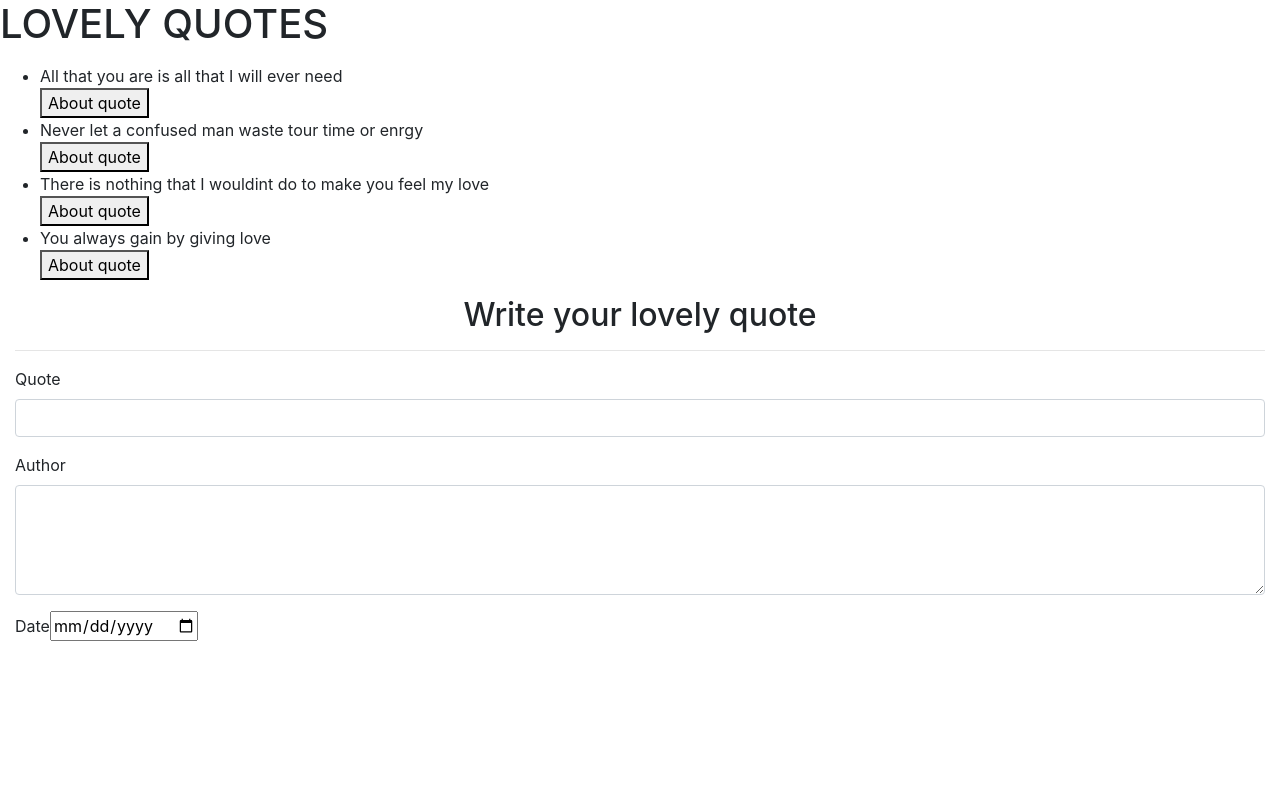
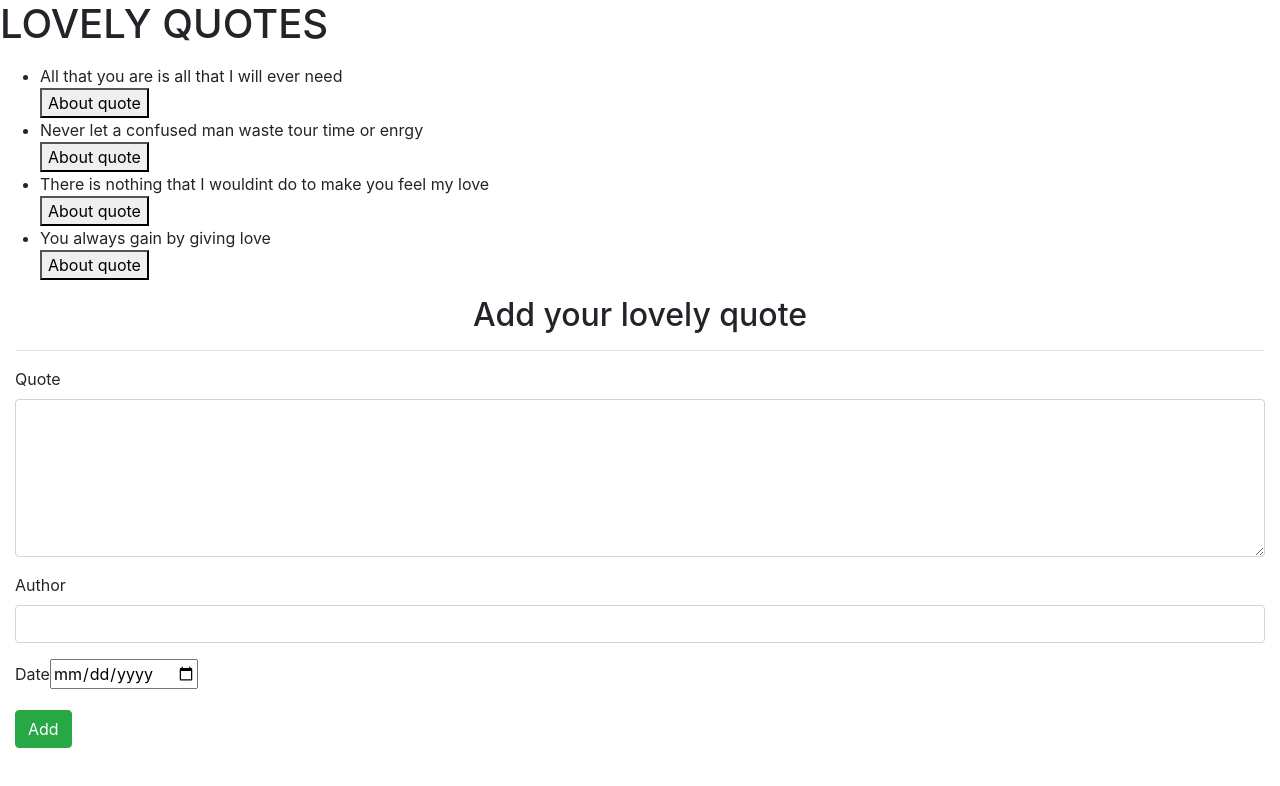
Before and after one commit to BrendaMwiza/Quotes-in-Angular, an Angular app: page / in a window 1280 px wide. Shown: the top 786 px of the page. Built offline with nearby package versions, Linux system fonts and the light colour scheme.

Commit message:
add submit button

```diff
--- a/src/app/app.module.ts
+++ b/src/app/app.module.ts
@@ -1,5 +1,6 @@
 import { BrowserModule } from '@angular/platform-browser';
 import { NgModule } from '@angular/core';
+import { FormsModule } from '@angular/forms';
 
 import { AppRoutingModule } from './app-routing.module';
 import { AppComponent } from './app.component';
@@ -18,7 +19,8 @@ import { CohenFormComponent } from './cohen-form/cohen-form.component';
   ],
   imports: [
     BrowserModule,
-    AppRoutingModule
+    AppRoutingModule,
+    FormsModule
   ],
   providers: [],
   bootstrap: [AppComponent]
--- a/src/app/cohen-form/cohen-form.component.html
+++ b/src/app/cohen-form/cohen-form.component.html
@@ -1,23 +1,35 @@
 <div class="container-fluid">
-    <h2 class="text-center">Write your lovely quote</h2>
+    <h2 class="text-center">Add your lovely quote</h2>
     <hr>
-    <form>
+    <form (ngSubmit)='submitQuote()' #quoteForm='ngForm'>
         <div class="form-group">
 
             <label for="quot">Quote</label>
-            <input type="text" required class="form-control" id="quot">
+            <textarea type="text" required class="form-control" id="quot" rows="6" [(ngModel)]="newQuotes.quote" name="quote" #quote='ngModel' required></textarea>
+            <div [hidden]="quote.valid || quote.pristine" class="alert alert-danger">
+                <p>fill in your quote.</p>
+            </div>
+        </div>
 
-        </div>
         <div class="form-group">
 
             <label for="author">Author</label>
-            <textarea class="form-control" id="author" rows="4" required></textarea>
+            <input class="form-control" id="author" [(ngModel)]="newQuotes.author" name="author" #author="ngModel" required>
+            <div [hidden]="author.valid || author.pristine" class="alert alert-danger">
+                <p>enter name of the Author</p>
+            </div>
 
         </div>
         <div class="form-group">
             <label for="date">Date</label>
-            <input type='date' id="date" required>
+            <input type='date' id="date" [(ngModel)]="newQuotes.completeDate" name="completeDate" #completeDate="ngModel" required>
+            <div [hidden]="completeDate.valid || completeDate.pristine" class="alert alert-danger">
+                <p>Date please</p>
+            </div>
 
         </div>
+
+        <button type="submit" class="btn btn-success">Add</button>
+
     </form>
 </div>
--- a/src/app/cohen-form/cohen-form.component.ts
+++ b/src/app/cohen-form/cohen-form.component.ts
@@ -1,4 +1,5 @@
-import { Component, OnInit } from '@angular/core';
+import { Component, OnInit, Output, EventEmitter } from '@angular/core';
+import { Cohen } from '../cohen';
 
 @Component({
   selector: 'app-cohen-form',
@@ -7,6 +8,13 @@ import { Component, OnInit } from '@angular/core';
 })
 export class CohenFormComponent implements OnInit {
 
+  newQuotes = new Cohen(0,"","",new Date());
+  @Output() addQuote = new EventEmitter<Cohen>();
+
+  submitQuote(){
+    this.addQuote.emit(this.newQuotes);
+  }
+
   constructor() { }
 
   ngOnInit() {
--- a/src/app/cohen/cohen.component.html
+++ b/src/app/cohen/cohen.component.html
@@ -7,6 +7,6 @@
         <app-cohen-details *ngIf='quote.showAuthor' [quotes]='quote' (isComplete) = 'removeQuote($event,i)'></app-cohen-details>
       </div>
     </ul>
-    <app-cohen-form></app-cohen-form>
+    <app-cohen-form (addQuote)="addNewQuotes($event)"></app-cohen-form>
 
 </div>
--- a/src/app/cohen/cohen.component.ts
+++ b/src/app/cohen/cohen.component.ts
@@ -12,7 +12,7 @@ export class CohenComponent implements OnInit {
     new Cohen(1, 'All that you are is all that I will ever need','By ED SHEERAN',new Date(2019,8,24)),
     new Cohen(2, 'Never let a confused man waste tour time or enrgy','By R.H SIN',new Date(2019,8,24)),
     new Cohen(3, 'There is nothing that I wouldint do to make you feel my love','By BOB DYLAN',new Date(2019,8,24)),
-    new Cohen(4, 'You always gain by giving love','REESE WHITHERSPOON',new Date(2019,8,24)),
+    new Cohen(4, 'You always gain by giving love','By REESE WHITHERSPOON',new Date(2019,8,24)),
 
   ]
   toggleName(index){
@@ -29,6 +29,13 @@ export class CohenComponent implements OnInit {
     }
   }
 
+  addNewQuotes(quote){
+    let quoteLength = this.quotes.length;
+    quote.id = quoteLength+1;
+    quote.completeDate = new Date(quote.completeDate)
+    this.quotes.push(quote)
+  }
+
   constructor() { }
 
   ngOnInit() {
```
